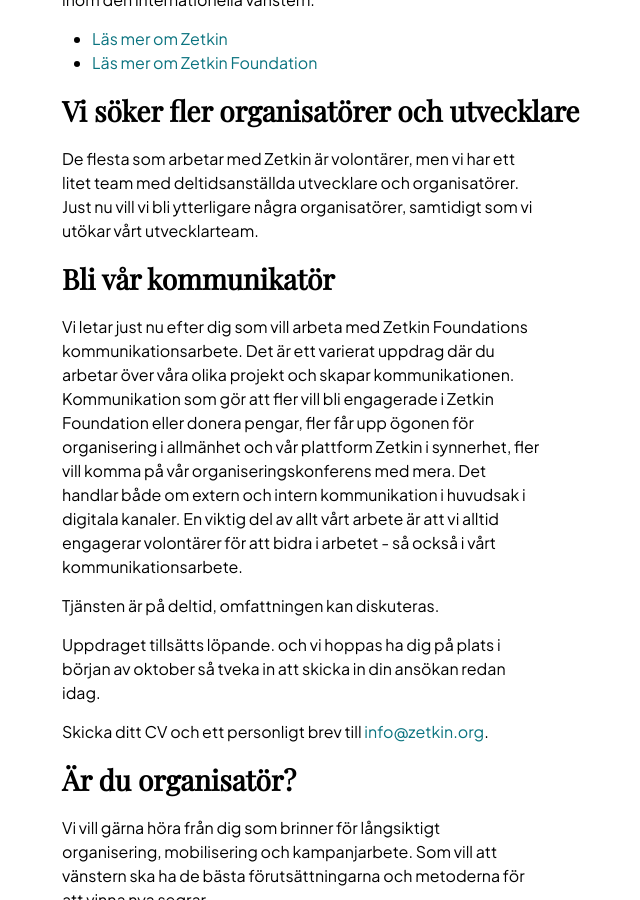
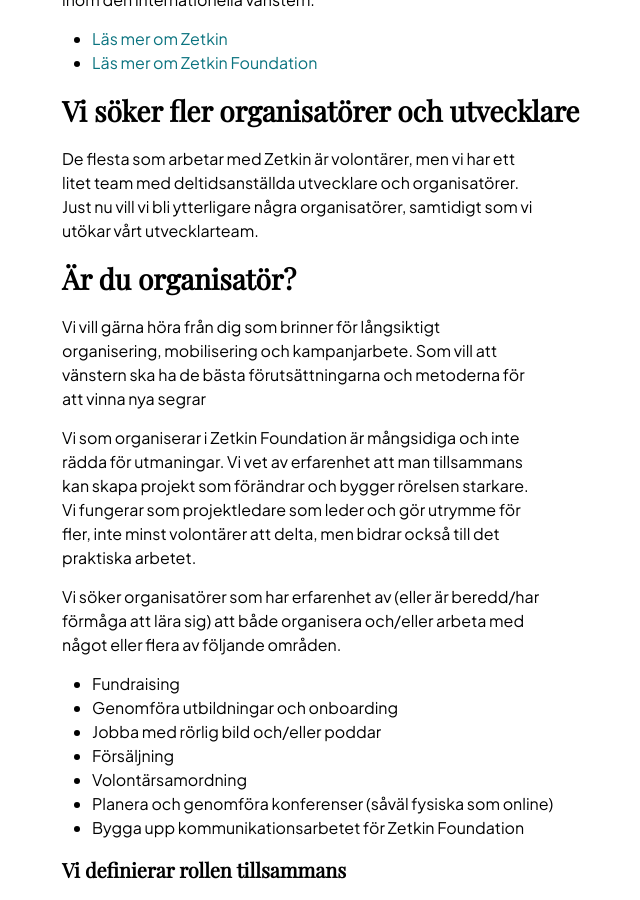
Before and after one commit to zetkin/zetkin.org, a Jekyll site: the page built from sv/bidra/jobb/index.md, in a window 1280 px wide and 900 px high, scrolled down 443 px. Shown: the whole window, without its empty margins (178-818 px from the left). Built offline with Jekyll 4.4.1, drawn with Linux system fonts in a browser that asks for light colours.

Commit message:
Remove outdated info about marketer job.

```diff
--- a/sv/bidra/jobb/index.md
+++ b/sv/bidra/jobb/index.md
@@ -21,15 +21,6 @@
 
 ## Vi söker fler organisatörer och utvecklare
 De flesta som arbetar med Zetkin är volontärer, men vi har ett litet team med deltidsanställda utvecklare och organisatörer. Just nu vill vi bli ytterligare några organisatörer, samtidigt som vi utökar vårt utvecklarteam.
-
-## Bli vår kommunikatör
-Vi letar just nu efter dig som vill arbeta med Zetkin Foundations kommunikationsarbete. Det är ett varierat uppdrag där du arbetar över våra olika projekt och skapar kommunikationen. Kommunikation som gör att fler vill bli engagerade i Zetkin Foundation eller donera pengar, fler får upp ögonen för organisering i allmänhet och vår plattform Zetkin i synnerhet, fler vill komma på vår organiseringskonferens med mera. Det handlar både om extern och intern kommunikation i huvudsak i digitala kanaler. En viktig del av allt vårt arbete är att vi alltid engagerar volontärer för att bidra i arbetet - så också i vårt kommunikationsarbete.
-
-Tjänsten är på deltid, omfattningen kan diskuteras.
-
-Uppdraget tillsätts löpande. och vi hoppas ha dig på plats i början av oktober så tveka in att skicka in din ansökan redan idag.
-
-Skicka ditt CV och ett personligt brev till [info@zetkin.org](mailto:info@zetkin.org).
 
 ## Är du organisatör?
 Vi vill gärna höra från dig som brinner för långsiktigt organisering, mobilisering och kampanjarbete. Som vill att vänstern ska ha de bästa förutsättningarna och metoderna för att vinna nya segrar
```
